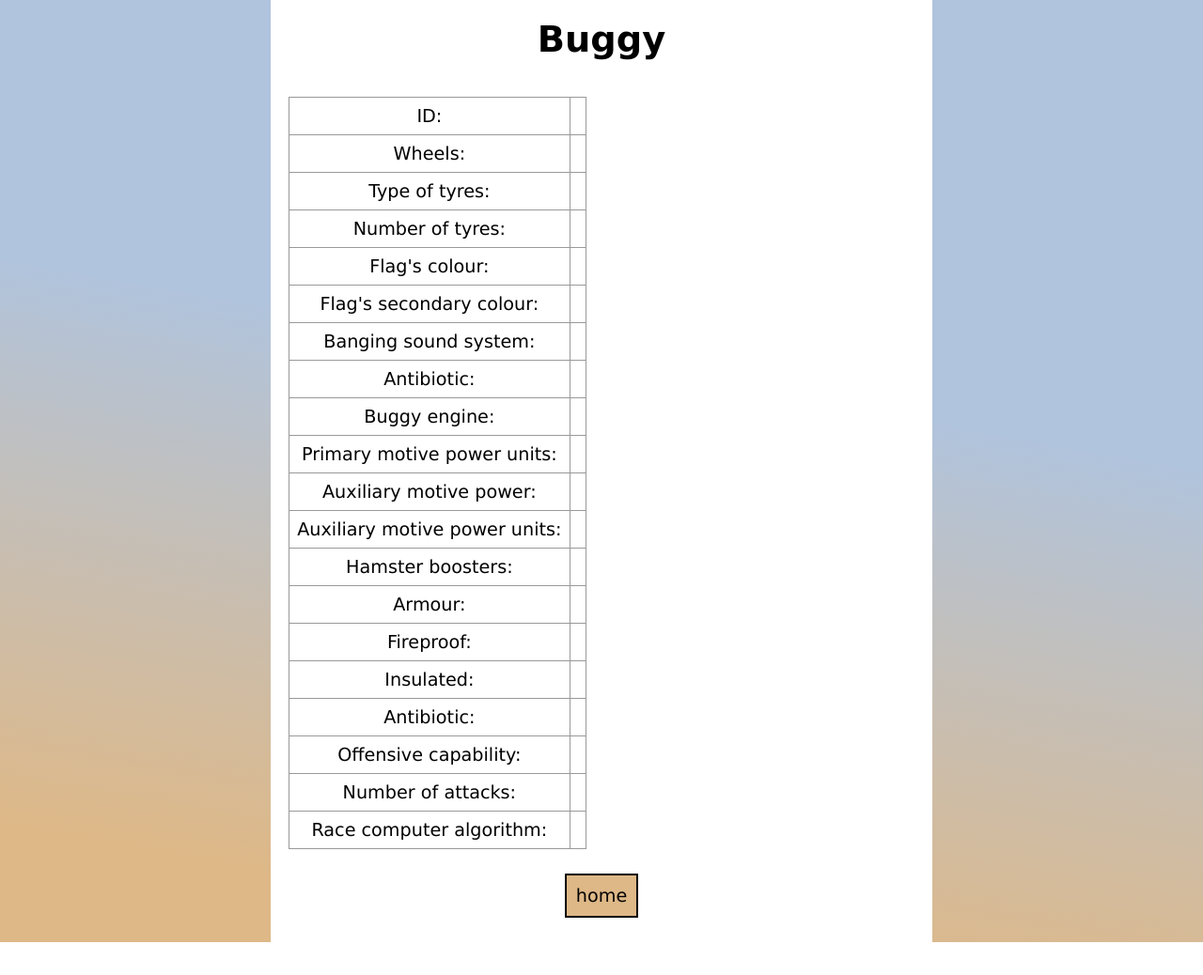
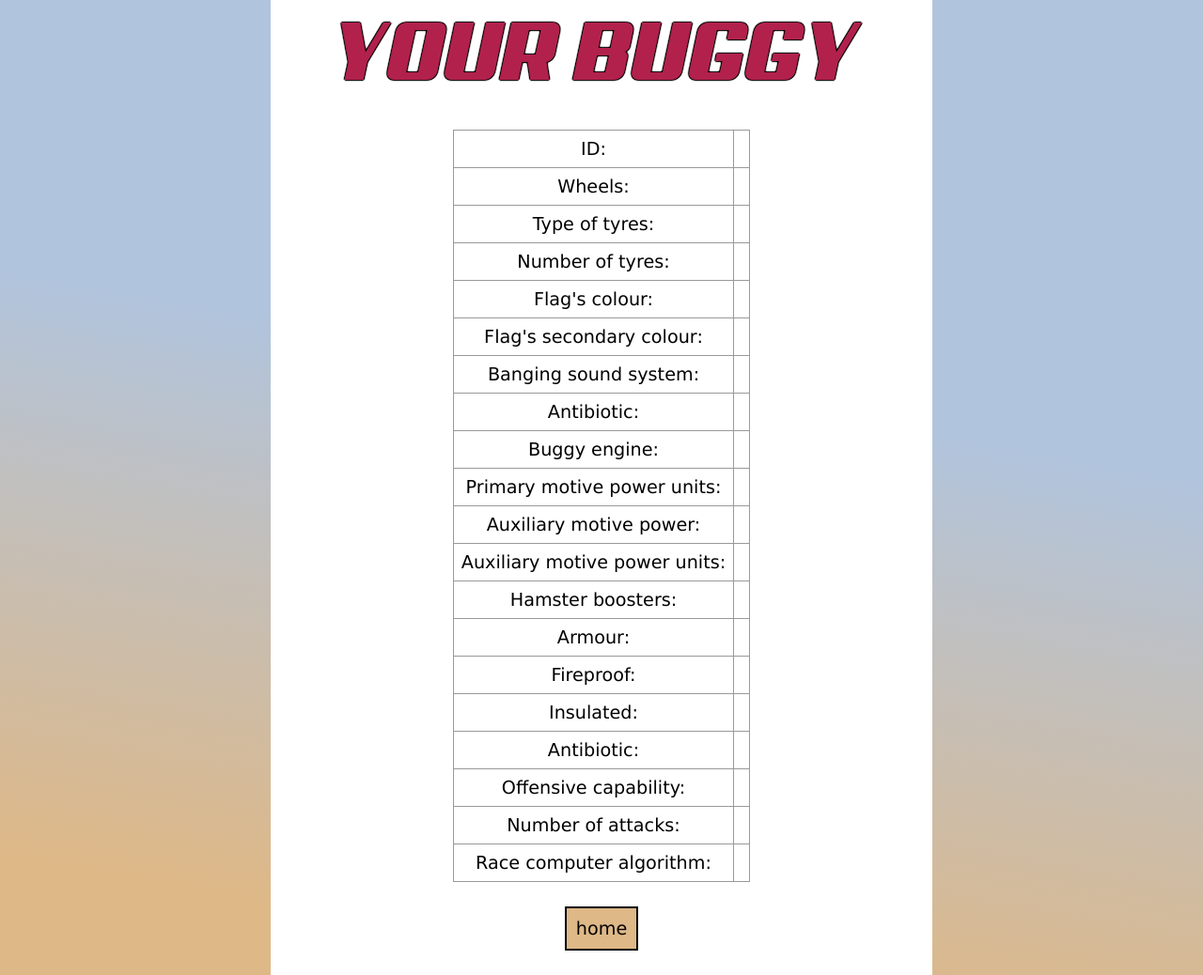
Before and after one commit to E-gonito/CS1999-buggy-race-editor, a Flask app: page /buggy in a window 1280 px wide. Shown: the whole page at 94% size. Before the commit the page ends 1003 px from the top, so only its background shows below. Run offline with Flask 2, Linux system fonts and the light colour scheme; data that the repository does not hold is empty.

Commit message:
updated headings for all pages

```diff
--- a/templates/buggy-form.html
+++ b/templates/buggy-form.html
@@ -6,7 +6,7 @@
 
 
    <h1>
-   <img src="/static/title.png">
+   <img src="/static/title2.png">
   </h1>
 
 
--- a/templates/buggy.html
+++ b/templates/buggy.html
@@ -1,10 +1,11 @@
 {% extends "base.html" %}
 
 {% block content %}
+   <h1>
+   <img src="/static/title3.png">
+  </h1>
 
-  <h1>Buggy</h1>
-
-  <table>
+  <table style="border:1px solid black;margin-left:auto;margin-right:auto;">
    <tr>
      <td>ID:</td> <td> {{ buggy['id'] }} </td>
     </tr>
```
Also changed, not shown: static/title3.png (added).
